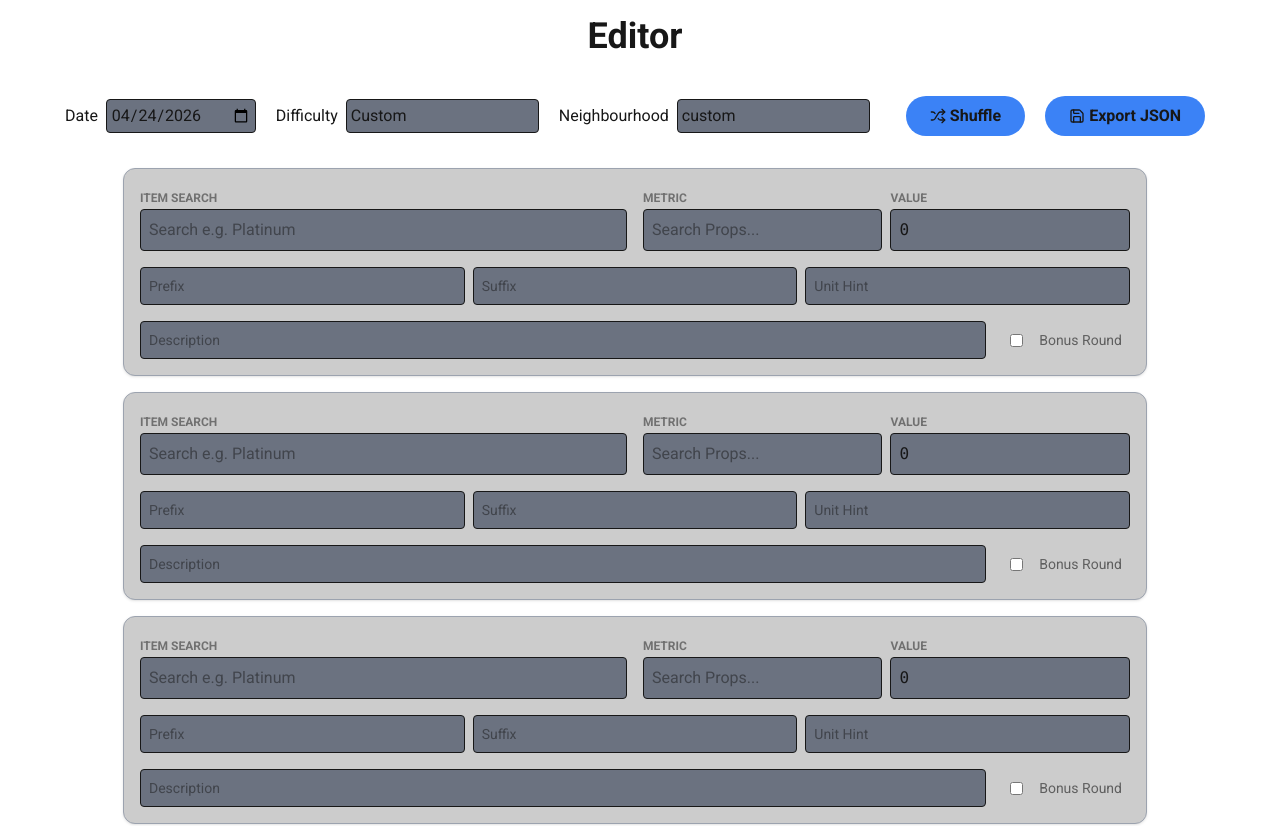
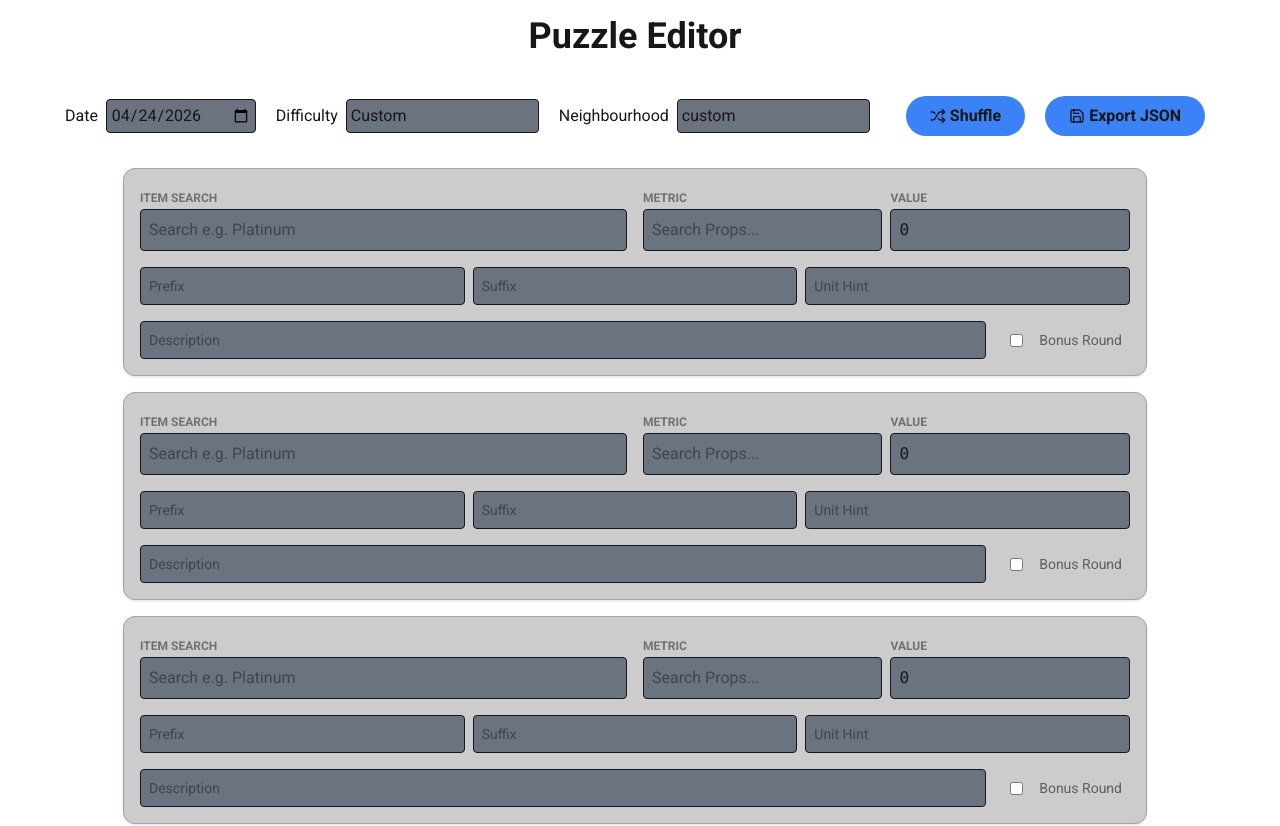
Before and after one commit to obfuscatedgenerated/rangle, a Next.js app: page /editor in a window 1280 px wide. Shown: the top 826 px of the page. Built offline with nearby package versions, Linux system fonts and the light colour scheme.

Commit message:
title tweak

```diff
--- a/src/app/(tooling)/editor/page.tsx
+++ b/src/app/(tooling)/editor/page.tsx
@@ -11,7 +11,7 @@ export const metadata: Metadata = {
 export default function EditorPage() {
     return (
         <main className="flex-1 flex-col m-4 pb-8 sm:pb-0 flex items-center justify-center">
-            <h1 className="text-4xl font-bold mb-4">Editor</h1>
+            <h1 className="text-4xl font-bold mb-4">Puzzle Editor</h1>
 
             <Suspense fallback={<LoadingSpinner />}>
                 <EditorInteraction />
```
